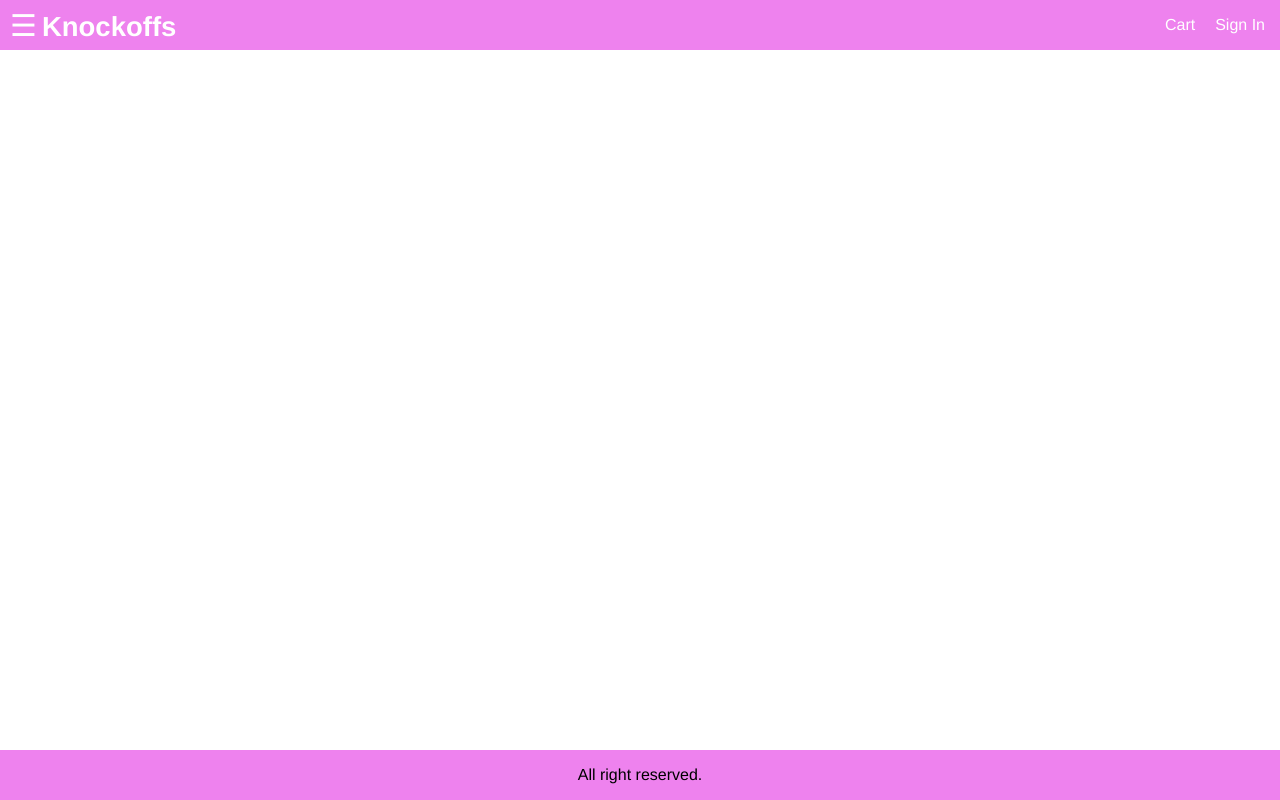
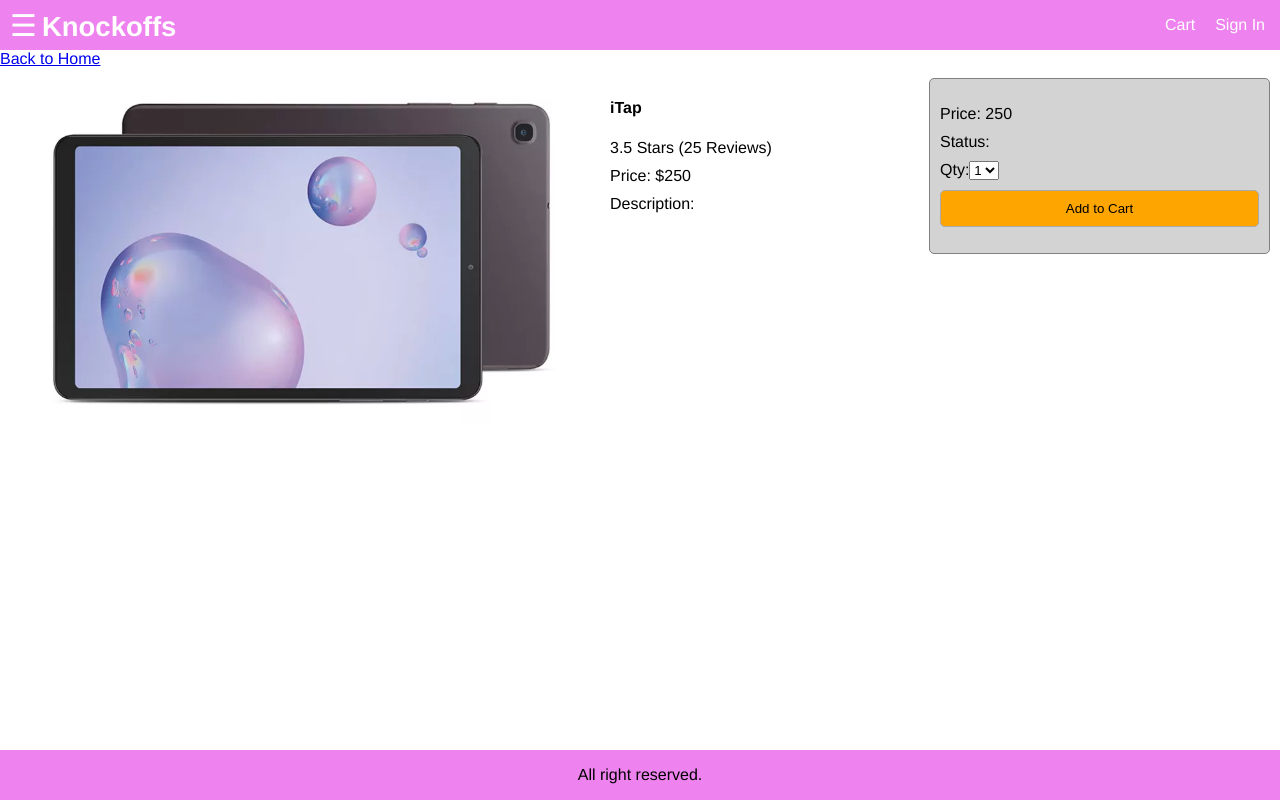
Before and after one commit to safiyc/knockoffs-ecom-mern, a React (Create React App) app in the folder frontend/frontend-react/: page /product/1 in a window 1280 px wide. Built offline with nearby package versions, Linux system fonts and the light colour scheme.

Commit message:
Add info to Product page

```diff
--- a/frontend/frontend-react/src/App.js
+++ b/frontend/frontend-react/src/App.js
@@ -44,7 +44,7 @@ function App() {
         </aside>
         <main className='main'>
           <div className='content'>
-            <Route path='product/:id' component={ProductScreen} />
+            <Route path='/product/:id' component={ProductScreen} />
             <Route path='/' exact={true} component={HomeScreen} />
           </div>
         </main>
--- a/frontend/frontend-react/src/Screens/HomeScreen.js
+++ b/frontend/frontend-react/src/Screens/HomeScreen.js
@@ -7,7 +7,7 @@ function HomeScreen(props) {
     <ul className='products'>
       {
         data.products.map(product =>
-          <li>
+          <li key={product._id}>
             <div className='product'>
               <Link to={'/product/' + product._id}>
                 <img className='product-image' src={product.image} alt='product' />
--- a/frontend/frontend-react/src/Screens/ProductScreen.js
+++ b/frontend/frontend-react/src/Screens/ProductScreen.js
@@ -1,7 +1,64 @@
 import React from 'react';
+import { Link } from 'react-router-dom';
+
+import data from '../dummyData';
 
 function ProductScreen(props) {
-  return <div>ProductScreen</div>
+  console.log(props.match.params.id);
+
+  const product = data.products.find(x => x._id === props.match.params.id);
+
+  return (
+    <div>
+      <div className='back-to-home'>
+        <Link to='/'>Back to Home</Link>
+      </div>
+      <div className='details'>
+        <div className='details-image'>
+          <img src={product.image} alt='product' />
+        </div>
+        <div className='details-info'>
+          <ul>
+            <li>
+              <h4>{product.name}</h4>
+            </li>
+            <li>
+              {product.rating} Stars ({product.numReviews} Reviews)
+            </li>
+            <li>
+              Price: ${product.price}
+            </li>
+            <li>
+              Description:
+              <div>{product.description}</div>
+            </li>
+          </ul>
+        </div>
+        <div className='details-action'>
+          <ul>
+            <li>
+              Price: {product.price}
+            </li>
+            <li>
+              Status: {product.status}
+            </li>
+            <li>
+              Qty:
+              <select>
+                <option>1</option>
+                <option>2</option>
+                <option>3</option>
+                <option>4</option>
+              </select>
+            </li>
+            <li>
+              <button className='button primary'>Add to Cart</button>
+            </li>
+          </ul>
+        </div>
+      </div>
+    </div>
+  )
 }
 
 export default ProductScreen;
--- a/frontend/frontend-react/src/index.css
+++ b/frontend/frontend-react/src/index.css
@@ -152,3 +152,56 @@ body {
   height: 4rem;
   padding: .5rem;
 }
+
+/* Product Details */
+.details {
+  display: flex;
+  justify-content: space-between;
+  align-items: flex-start;
+  flex-wrap: wrap;
+  padding: 1rem;
+}
+
+.details-image img {
+  max-width: 60rem;
+  width: 100%;
+}
+
+.details-info {
+  flex: 1 1 30rem;
+}
+
+.details-action {
+  flex: 1 1 30rem;
+  border: 0.1rem grey solid;
+  border-radius: 0.5rem;
+  background-color: lightgrey;
+  padding: 1rem;
+}
+
+.details-info ul, .details-action ul {
+  list-style-type: none;
+  padding: 0;
+}
+
+.details-info li, .details-action li {
+  margin-bottom: 1rem;
+}
+
+.details-action ul li:last-child {
+  display: flex;
+  flex-direction: column;
+}
+.button {
+  padding: 1rem;
+  border: 0.1rem darkgrey solid;
+  border-radius: 0.5rem;
+  cursor: pointer;
+}
+.button:hover {
+  border: 0.1rem grey solid;
+}
+
+.button.primary {
+  background-color: orange;
+}
```
